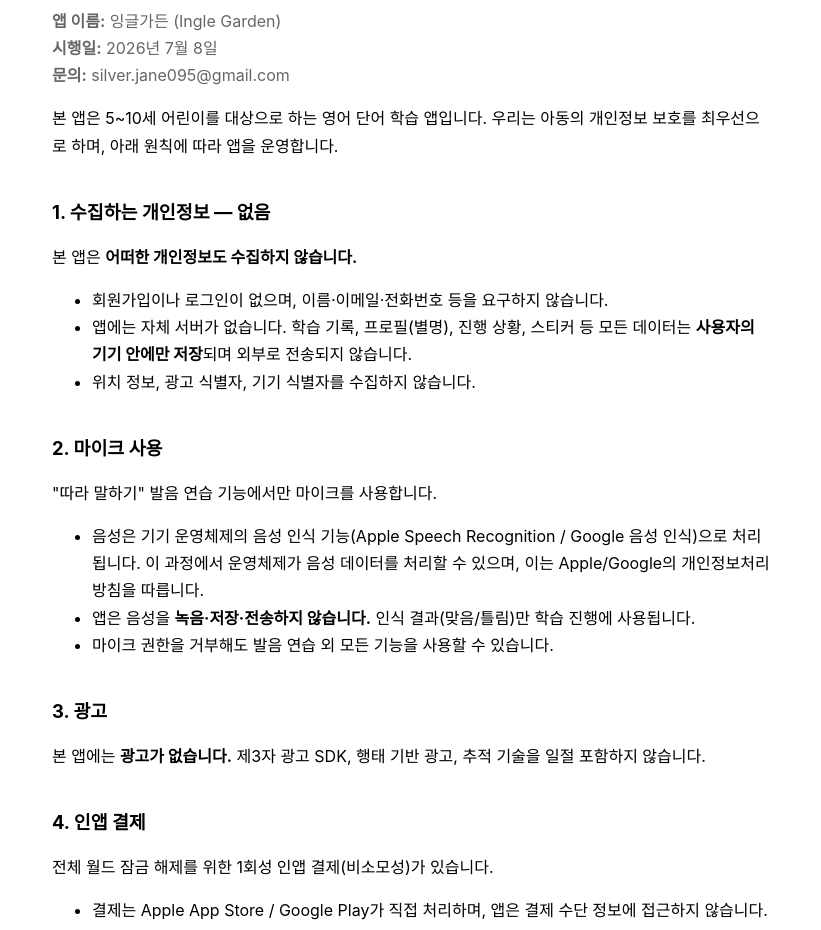
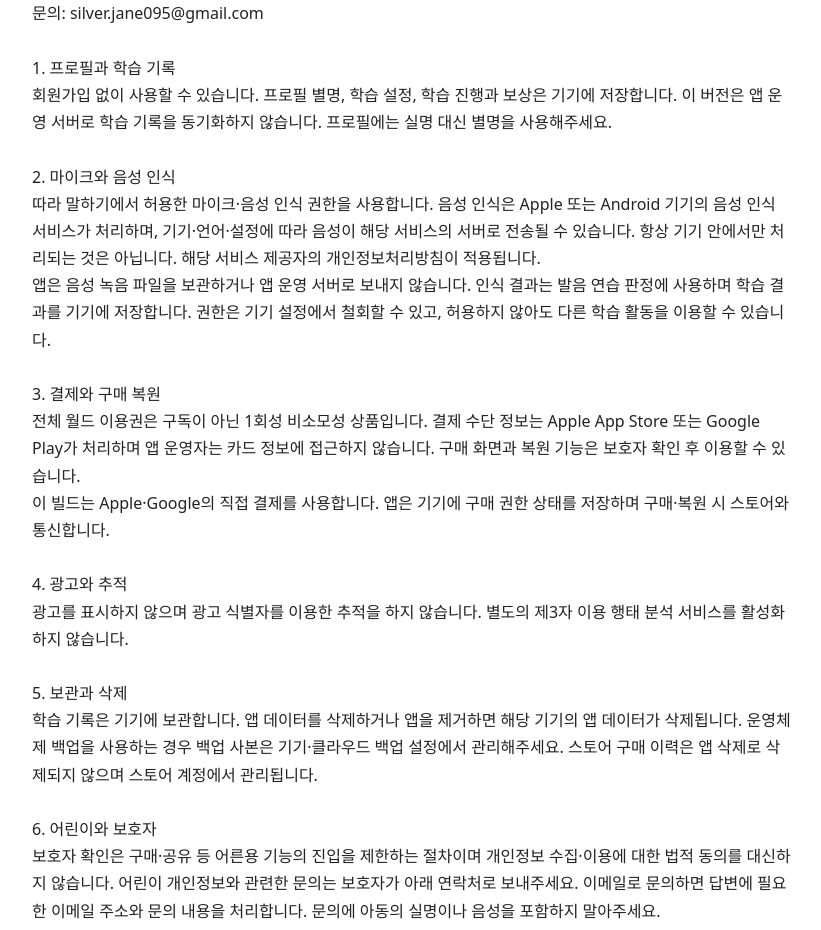
Before and after one commit to silverjane095/silverjane095.github.io, a plain HTML site: page privacy-policy.html in a window 1280 px wide. Shown: the part 94-1024 px from the top of the page, without its empty margins (228-1049 px from the left). Drawn offline with Linux system fonts and the light colour scheme.

Commit message:
Update Ingle Garden privacy policy for direct store billing

```diff
--- a/privacy-policy.html
+++ b/privacy-policy.html
@@ -1,76 +1,46 @@
-<!DOCTYPE html>
-<html lang="ko">
-<head>
-<meta charset="utf-8">
-<meta name="viewport" content="width=device-width, initial-scale=1">
-<title>개인정보처리방침 — 잉글가든</title>
-<style>
-  :root { color-scheme: light dark; }
-  body { font-family: -apple-system, "Apple SD Gothic Neo", "Noto Sans KR", sans-serif;
-         max-width: 720px; margin: 0 auto; padding: 24px 20px 64px; line-height: 1.7; }
-  h1 { font-size: 1.6rem; } h2 { font-size: 1.15rem; margin-top: 2em; }
-  hr { margin: 3em 0; border: none; border-top: 1px solid #8884; }
-  .meta { color: #666; } @media (prefers-color-scheme: dark) { .meta { color: #aaa; } }
-</style>
-</head>
-<body>
-<h1>개인정보처리방침</h1>
-<p class="meta"><strong>앱 이름:</strong> 잉글가든 (Ingle Garden)<br>
-<strong>시행일:</strong> 2026년 7월 8일<br>
-<strong>문의:</strong> silver.jane095@gmail.com</p>
+<!doctype html>
+<html lang="ko"><head><meta charset="utf-8"><meta name="viewport" content="width=device-width, initial-scale=1"><title>잉글가든 개인정보처리방침</title><style>body{max-width:760px;margin:40px auto;padding:0 20px;font:16px/1.7 system-ui;color:#222}main{white-space:pre-wrap;overflow-wrap:anywhere}</style></head><body><main>잉글가든 개인정보처리방침
+적용 버전: 1.0 · 시행일: 2026년 9월 14일
+문의: silver.jane095@gmail.com
 
-<p>본 앱은 5~10세 어린이를 대상으로 하는 영어 단어 학습 앱입니다. 우리는 아동의 개인정보 보호를 최우선으로 하며, 아래 원칙에 따라 앱을 운영합니다.</p>
+1. 프로필과 학습 기록
+회원가입 없이 사용할 수 있습니다. 프로필 별명, 학습 설정, 학습 진행과 보상은 기기에 저장합니다. 이 버전은 앱 운영 서버로 학습 기록을 동기화하지 않습니다. 프로필에는 실명 대신 별명을 사용해주세요.
 
-<h2>1. 수집하는 개인정보 — 없음</h2>
-<p>본 앱은 <strong>어떠한 개인정보도 수집하지 않습니다.</strong></p>
-<ul>
-<li>회원가입이나 로그인이 없으며, 이름·이메일·전화번호 등을 요구하지 않습니다.</li>
-<li>앱에는 자체 서버가 없습니다. 학습 기록, 프로필(별명), 진행 상황, 스티커 등 모든 데이터는 <strong>사용자의 기기 안에만 저장</strong>되며 외부로 전송되지 않습니다.</li>
-<li>위치 정보, 광고 식별자, 기기 식별자를 수집하지 않습니다.</li>
-</ul>
+2. 마이크와 음성 인식
+따라 말하기에서 허용한 마이크·음성 인식 권한을 사용합니다. 음성 인식은 Apple 또는 Android 기기의 음성 인식 서비스가 처리하며, 기기·언어·설정에 따라 음성이 해당 서비스의 서버로 전송될 수 있습니다. 항상 기기 안에서만 처리되는 것은 아닙니다. 해당 서비스 제공자의 개인정보처리방침이 적용됩니다.
+앱은 음성 녹음 파일을 보관하거나 앱 운영 서버로 보내지 않습니다. 인식 결과는 발음 연습 판정에 사용하며 학습 결과를 기기에 저장합니다. 권한은 기기 설정에서 철회할 수 있고, 허용하지 않아도 다른 학습 활동을 이용할 수 있습니다.
 
-<h2>2. 마이크 사용</h2>
-<p>"따라 말하기" 발음 연습 기능에서만 마이크를 사용합니다.</p>
-<ul>
-<li>음성은 기기 운영체제의 음성 인식 기능(Apple Speech Recognition / Google 음성 인식)으로 처리됩니다. 이 과정에서 운영체제가 음성 데이터를 처리할 수 있으며, 이는 Apple/Google의 개인정보처리방침을 따릅니다.</li>
-<li>앱은 음성을 <strong>녹음·저장·전송하지 않습니다.</strong> 인식 결과(맞음/틀림)만 학습 진행에 사용됩니다.</li>
-<li>마이크 권한을 거부해도 발음 연습 외 모든 기능을 사용할 수 있습니다.</li>
-</ul>
+3. 결제와 구매 복원
+전체 월드 이용권은 구독이 아닌 1회성 비소모성 상품입니다. 결제 수단 정보는 Apple App Store 또는 Google Play가 처리하며 앱 운영자는 카드 정보에 접근하지 않습니다. 구매 화면과 복원 기능은 보호자 확인 후 이용할 수 있습니다.
+이 빌드는 Apple·Google의 직접 결제를 사용합니다. 앱은 기기에 구매 권한 상태를 저장하며 구매·복원 시 스토어와 통신합니다.
 
-<h2>3. 광고</h2>
-<p>본 앱에는 <strong>광고가 없습니다.</strong> 제3자 광고 SDK, 행태 기반 광고, 추적 기술을 일절 포함하지 않습니다.</p>
+4. 광고와 추적
+광고를 표시하지 않으며 광고 식별자를 이용한 추적을 하지 않습니다. 별도의 제3자 이용 행태 분석 서비스를 활성화하지 않습니다.
 
-<h2>4. 인앱 결제</h2>
-<p>전체 월드 잠금 해제를 위한 1회성 인앱 결제(비소모성)가 있습니다.</p>
-<ul>
-<li>결제는 Apple App Store / Google Play가 직접 처리하며, 앱은 결제 수단 정보에 접근하지 않습니다.</li>
-<li>어린이의 실수 결제를 막기 위해 결제 전 <strong>보호자 확인 절차</strong>를 거칩니다.</li>
-</ul>
+5. 보관과 삭제
+학습 기록은 기기에 보관합니다. 앱 데이터를 삭제하거나 앱을 제거하면 해당 기기의 앱 데이터가 삭제됩니다. 운영체제 백업을 사용하는 경우 백업 사본은 기기·클라우드 백업 설정에서 관리해주세요. 스토어 구매 이력은 앱 삭제로 삭제되지 않으며 스토어 계정에서 관리됩니다.
 
-<h2>5. 제3자 분석 도구</h2>
-<p>사용하지 않습니다. 앱 사용 행태를 분석·추적하는 어떠한 도구도 포함되어 있지 않습니다.</p>
+6. 어린이와 보호자
+보호자 확인은 구매·공유 등 어른용 기능의 진입을 제한하는 절차이며 개인정보 수집·이용에 대한 법적 동의를 대신하지 않습니다. 어린이 개인정보와 관련한 문의는 보호자가 아래 연락처로 보내주세요. 이메일로 문의하면 답변에 필요한 이메일 주소와 문의 내용을 처리합니다. 문의에 아동의 실명이나 음성을 포함하지 말아주세요.
 
-<h2>6. 데이터 삭제</h2>
-<p>모든 데이터는 기기 안에만 있으므로, 앱을 삭제하면 모든 학습 데이터가 함께 삭제됩니다.</p>
+7. 연락처와 변경
+문의: silver.jane095@gmail.com
+처리 방식이 변경되면 앱 내 안내와 공개 개인정보처리방침을 업데이트합니다.
 
-<h2>7. 아동 개인정보 보호</h2>
-<p>본 앱은 아동을 대상으로 하지만 개인정보를 수집하지 않으므로, 미국 아동 온라인 개인정보 보호법(COPPA), 대한민국 개인정보 보호법 등 관련 법령상 수집·이용 동의가 필요한 처리가 발생하지 않습니다.</p>
+Privacy Policy — English
+Version 1.0 · Effective September 14, 2026
+Contact: silver.jane095@gmail.com
 
-<h2>8. 방침 변경</h2>
-<p>방침이 변경되는 경우 이 페이지를 통해 공지하며, 중요한 변경 시 앱 업데이트 노트에 함께 안내합니다.</p>
+Profiles and learning: No account is required. Nicknames, preferences, learning progress and rewards are stored on the device. This version does not sync learning records to our servers. Please use a nickname rather than a child&#39;s real name.
 
-<hr>
+Speech: Pronunciation practice uses microphone and speech recognition permissions. Apple or the Android device&#39;s speech service processes speech and may send audio to its servers depending on the device, language and settings. Processing is not guaranteed to stay on-device; the provider&#39;s privacy policy applies. The app does not retain audio recording files or send them to our servers. Recognition results are used for practice assessment; learning results are stored locally. Permissions can be revoked in device settings. Other learning activities remain available without them.
 
-<h1>Privacy Policy (English)</h1>
-<p class="meta"><strong>App:</strong> Ingle Garden (잉글가든) — a vocabulary learning app for children aged 5–10.<br>
-<strong>Effective date:</strong> July 8, 2026 · <strong>Contact:</strong> silver.jane095@gmail.com</p>
-<ul>
-<li><strong>We collect no personal information.</strong> There are no accounts, no servers; all learning data stays on the device and is never transmitted.</li>
-<li><strong>Microphone</strong> is used only for pronunciation practice. Speech is processed by the OS speech recognition (Apple/Google); the app never records, stores, or transmits audio. The app is fully usable without the microphone permission.</li>
-<li><strong>No ads.</strong> No third-party ad SDKs, no behavioral advertising, no tracking, no third-party analytics.</li>
-<li><strong>In-app purchase:</strong> one non-consumable unlock, handled entirely by the App Store / Google Play, protected by a parental gate.</li>
-<li><strong>Data deletion:</strong> uninstalling the app deletes all data, since everything is stored locally.</li>
-<li>Because no personal data is collected, no COPPA-regulated processing occurs.</li>
-</ul>
-</body>
-</html>
+Purchases: A one-time, non-consumable unlock is offered, with no subscription. Apple or Google handles payment details; we cannot access card information. The purchase screen and restore action require a parental gate.
+This build uses Apple&#47;Google billing directly. The app stores access status locally and communicates with the store for purchases and restoration.
+
+Advertising: No ads or advertising-identifier tracking. No separate third-party usage analytics service is activated.
+
+Retention and deletion: Clearing app data or uninstalling removes local app data. Manage any operating-system backup copies in device or cloud backup settings. Uninstalling does not delete store purchase history; manage it through your store account.
+
+Children and contact: A parental gate restricts access to adult actions; it is not legal consent for personal data processing. Parents can contact the email above. Email inquiries involve processing your email address and message to respond; please do not include a child&#39;s real name or voice recordings. Changes to processing will be reflected in the in-app and public policies.
+</main></body></html>
```
